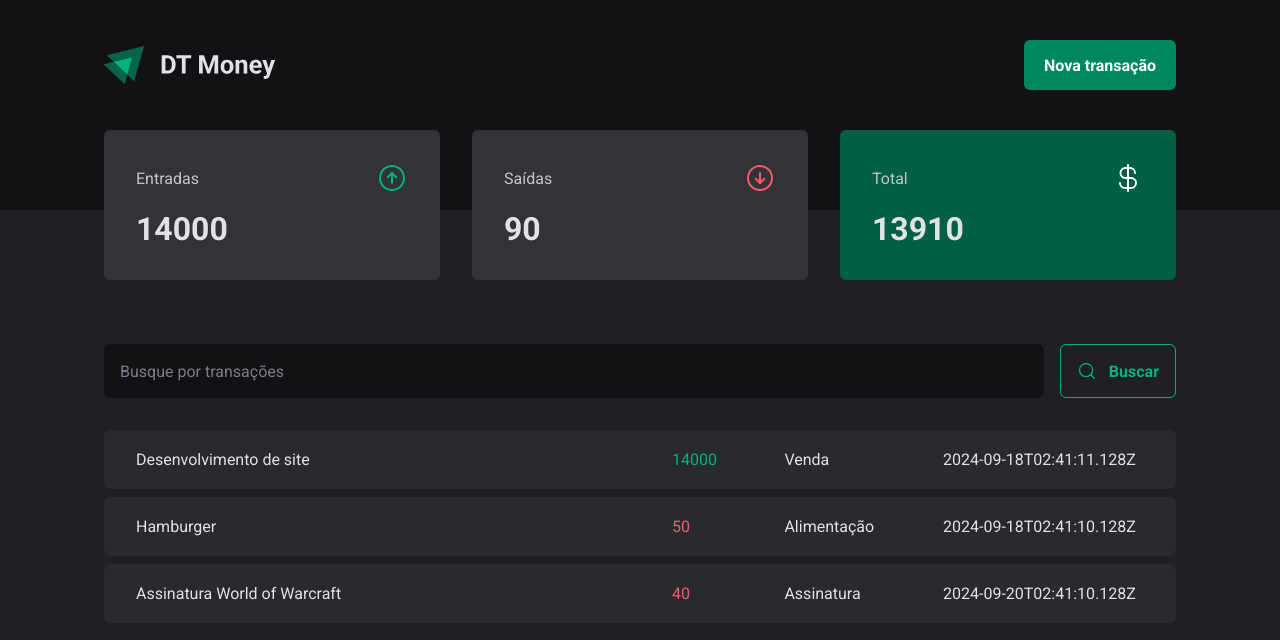
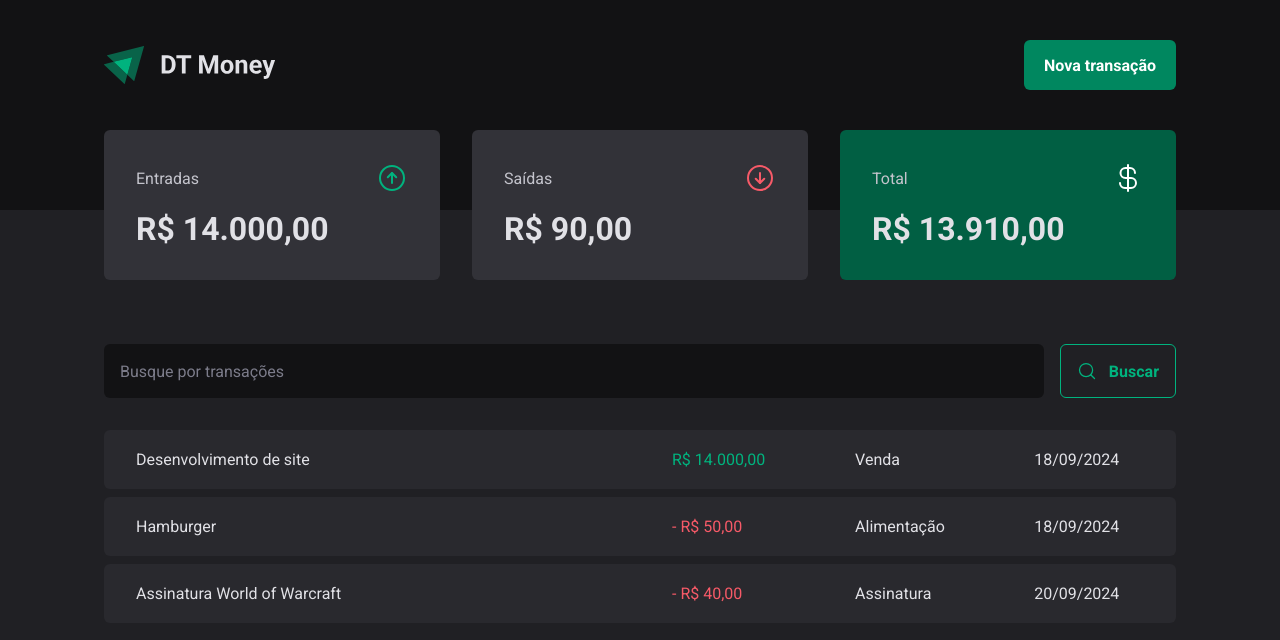
Before and after one commit to angelonetho/03-dt-money, a React (Vite) app: page / in a window 1280 px wide. Shown: the top 640 px of the page. Built offline with nearby package versions, Linux system fonts and the light colour scheme; data requests are answered from the project's data file.

Commit message:
Conexão com a API - Formatando valores

```diff
--- a/src/components/Summary/index.tsx
+++ b/src/components/Summary/index.tsx
@@ -2,6 +2,7 @@
 import { SummaryCard, SummaryContainer } from "./style";
 import { useContext } from "react";
 import { TransactionsContext } from "../../contexts/TransactionContext";
+import { priceFormatter } from "../../utils/formatter";
 
 export function Summary() {
     const { transactions } = useContext(TransactionsContext)
@@ -33,7 +34,7 @@
                     <ArrowCircleUp size={32} color="#00b37e"/>
                 </header>
 
-                <strong>{summary.income}</strong>
+                <strong>{priceFormatter.format(summary.income)}</strong>
             </SummaryCard>
 
             <SummaryCard>
@@ -42,7 +43,7 @@
                     <ArrowCircleDown size={32} color="#f75a68"/>
                 </header>
 
-                <strong>{summary.outcome}</strong>
+                <strong>{priceFormatter.format(summary.outcome)}</strong>
             </SummaryCard>
 
             <SummaryCard variant="green">
@@ -51,7 +52,7 @@
                     <CurrencyDollar size={32} color="#fff"/>
                 </header>
 
-                <strong>{summary.total}</strong>
+                <strong>{priceFormatter.format(summary.total)}</strong>
             </SummaryCard>
         </SummaryContainer>
     )
--- a/src/pages/Transactions/index.tsx
+++ b/src/pages/Transactions/index.tsx
@@ -4,6 +4,7 @@
 import { SearchForm } from "./components/SearchForm";
 import { PriceHighLight, TransactionsContainer, TransactionsTable } from "./styles";
 import { TransactionsContext } from "../../contexts/TransactionContext";
+import { dateFormatter, priceFormatter } from "../../utils/formatter";
 
 export function Transactions() {
     const { transactions } =  useContext(TransactionsContext)
@@ -22,11 +23,12 @@
                                     <td width="50%">{transaction.description}</td>
                                     <td>
                                         <PriceHighLight variant={transaction.type}>
-                                        {transaction.price}
+                                            {transaction.type === 'outcome' && '- '}
+                                        {priceFormatter.format(transaction.price)}
                                         </PriceHighLight>
                                     </td>
                                     <td>{transaction.category}</td>
-                                    <td>{transaction.createdAt}</td>
+                                    <td>{dateFormatter.format(new Date(transaction.createdAt))}</td>
                                 </tr>
                             )
                         })}
--- /dev/null
+++ b/src/utils/formatter.ts
@@ -0,0 +1,6 @@
+export const dateFormatter = new Intl.DateTimeFormat('pt-BR');
+
+export const priceFormatter = new Intl.NumberFormat('pt-BR', {
+    style: 'currency',
+    currency: 'BRL',
+})
```
